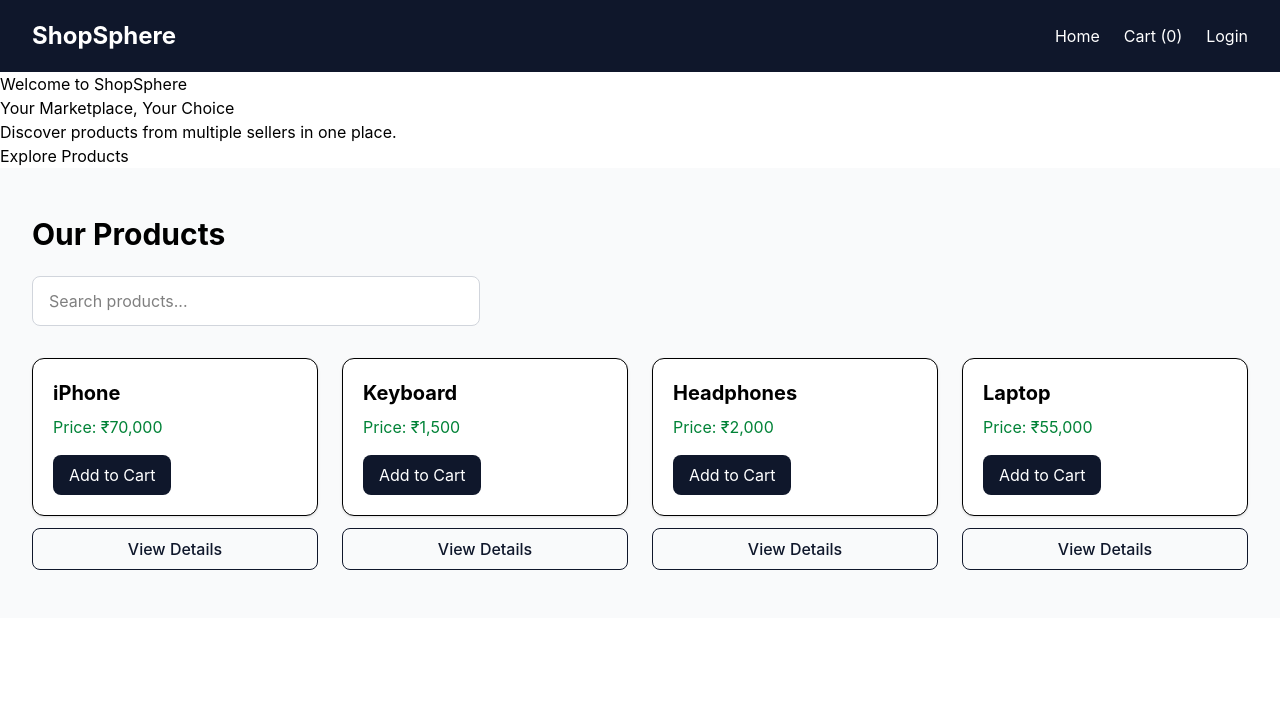
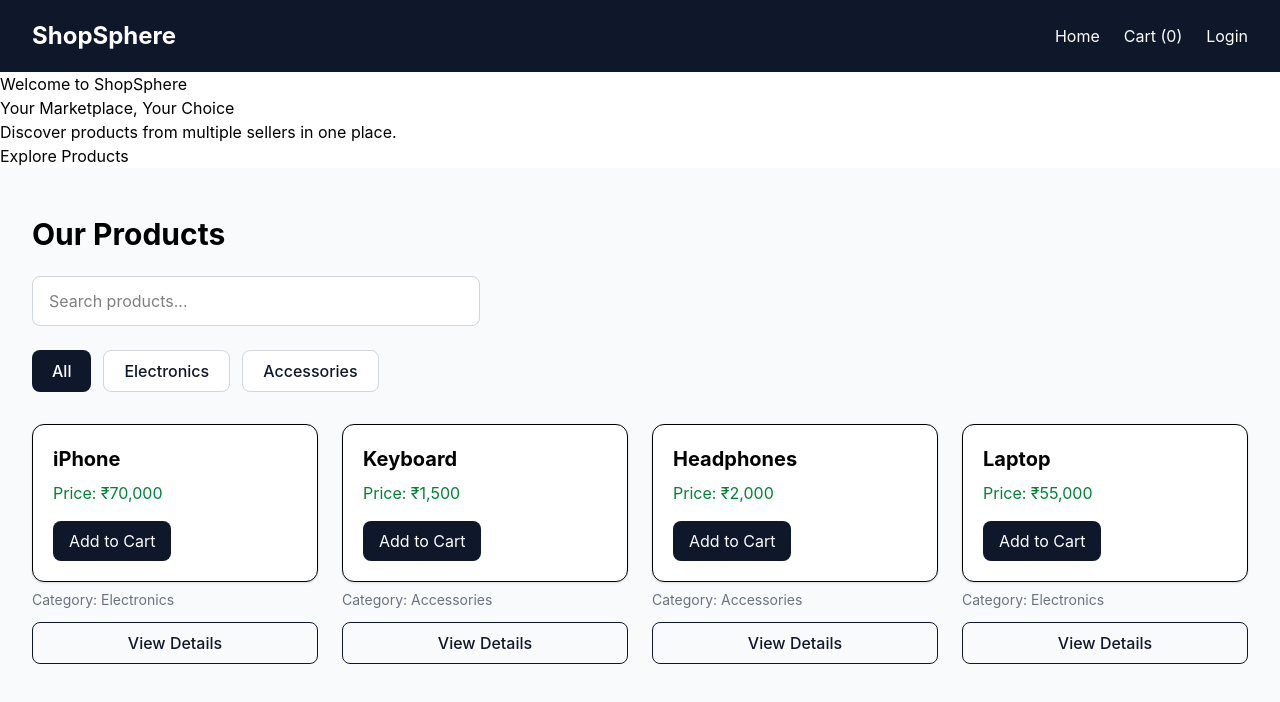
Before and after one commit to mihirvankar/ShopSphere, a React (Vite) app in the folder client/: page / in a window 1280 px wide. Shown: the top 702 px of the page. Built offline with nearby package versions, Linux system fonts and the light colour scheme.

Commit message:
Add product category filtering

```diff
--- a/client/src/App.jsx
+++ b/client/src/App.jsx
@@ -14,6 +14,7 @@ function App() {
       id: 1,
       name: "iPhone",
       price: 70000,
+      category: "Electronics",
       description:
         "Experience powerful performance, a premium design, and an advanced camera with this iPhone.",
     },
@@ -21,6 +22,7 @@ function App() {
       id: 2,
       name: "Keyboard",
       price: 1500,
+      category: "Accessories",
       description:
         "A comfortable keyboard designed for everyday typing, study, and work.",
     },
@@ -28,6 +30,7 @@ function App() {
       id: 3,
       name: "Headphones",
       price: 2000,
+      category: "Accessories",
       description:
         "Enjoy your favourite music with comfortable headphones and clear sound.",
     },
@@ -35,6 +38,7 @@ function App() {
       id: 4,
       name: "Laptop",
       price: 55000,
+      category: "Electronics",
       description:
         "A versatile laptop for productivity, development, entertainment, and daily tasks.",
     },
--- a/client/src/pages/Home.jsx
+++ b/client/src/pages/Home.jsx
@@ -6,10 +6,23 @@ import ProductCard from "../components/ProductCard";
 
 function Home({ products, addToCart }) {
   const [searchTerm, setSearchTerm] = useState("");
+  const [selectedCategory, setSelectedCategory] = useState("All");
 
-  const filteredProducts = products.filter((product) =>
-    product.name.toLowerCase().includes(searchTerm.toLowerCase()),
-  );
+  const categories = [
+    "All",
+    ...new Set(products.map((product) => product.category)),
+  ];
+
+  const filteredProducts = products.filter((product) => {
+    const matchesSearch = product.name
+      .toLowerCase()
+      .includes(searchTerm.toLowerCase());
+
+    const matchesCategory =
+      selectedCategory === "All" || product.category === selectedCategory;
+
+    return matchesSearch && matchesCategory;
+  });
 
   return (
     <>
@@ -18,21 +31,35 @@ function Home({ products, addToCart }) {
       <section className="bg-gray-50 px-8 py-12">
         <h1 className="mb-6 text-3xl font-bold">Our Products</h1>
 
-        <div className="mb-8">
         <input
           type="text"
           placeholder="Search products..."
           value={searchTerm}
           onChange={(event) => setSearchTerm(event.target.value)}
-            className="w-full max-w-md rounded-lg border border-gray-300 bg-white px-4 py-3 outline-none focus:border-slate-900"
+          className="mb-6 w-full max-w-md rounded-lg border border-gray-300 bg-white px-4 py-3 outline-none focus:border-slate-900"
         />
+
+        <div className="mb-8 flex flex-wrap gap-3">
+          {categories.map((category) => (
+            <button
+              key={category}
+              onClick={() => setSelectedCategory(category)}
+              className={`rounded-lg px-5 py-2 font-medium transition ${
+                selectedCategory === category
+                  ? "bg-slate-900 text-white"
+                  : "border border-gray-300 bg-white text-slate-900 hover:bg-gray-100"
+              }`}
+            >
+              {category}
+            </button>
+          ))}
         </div>
 
         {filteredProducts.length === 0 ? (
           <div className="py-10 text-center">
             <h2 className="text-xl font-semibold">No products found</h2>
             <p className="mt-2 text-gray-500">
-              Try searching with another product name.
+              Try another search or category.
             </p>
           </div>
         ) : (
@@ -44,6 +71,10 @@ function Home({ products, addToCart }) {
                   price={product.price}
                   addToCart={() => addToCart(product)}
                 />
+
+                <p className="mt-2 text-sm text-gray-500">
+                  Category: {product.category}
+                </p>
 
                 <Link
                   to={`/product/${product.id}`}
```
Lines whose indentation alone changed are shown as unchanged.
